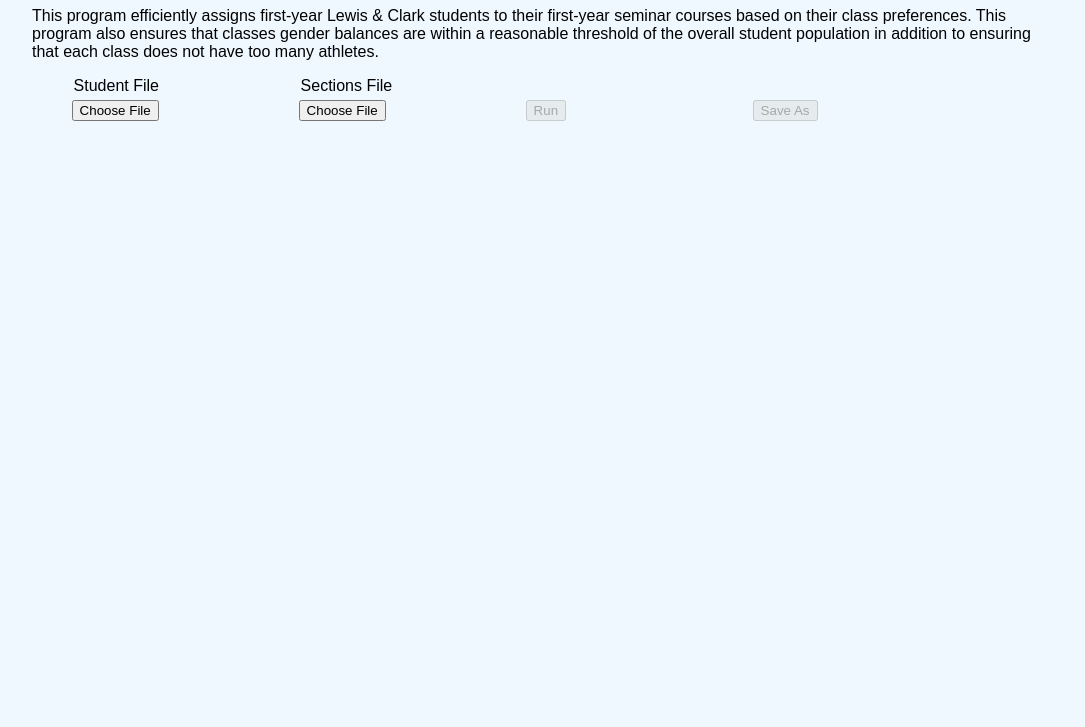
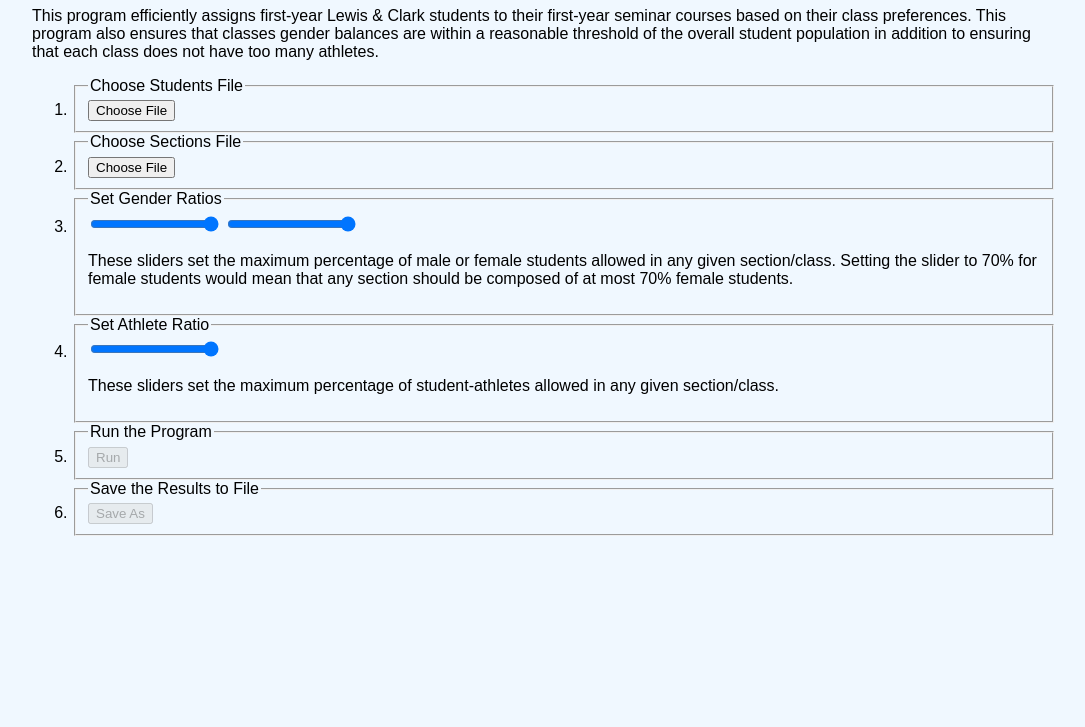
Before and after one commit to maxwellevin/SortingHat.org, a plain HTML site: page index.html in a window 1280 px wide. Shown: the part 73-800 px from the top of the page, without its empty margins (96-1181 px from the left). Drawn offline with Linux system fonts and the light colour scheme.

Commit message:
Controls are set up in fieldsets and contained in an ordered list for ease of use.

```diff
--- a/index.html
+++ b/index.html
@@ -8,40 +8,61 @@
 </head>
 <body>
 
-<h1>The Sorting Hat</h1>
-<p>
-    This program efficiently assigns first-year Lewis & Clark students to their first-year seminar courses based on
-    their class preferences. This program also ensures that classes gender balances are within a reasonable threshold of
-    the overall student population in addition to ensuring that each class does not have too many athletes.</p>
+<h1>Sorting Hat</h1>
+<p>This program efficiently assigns first-year Lewis & Clark students to their first-year seminar courses based on their
+    class preferences. This program also ensures that classes gender balances are within a reasonable threshold of the
+    overall student population in addition to ensuring that each class does not have too many athletes.</p>
 
-<div id="SortingHat">
-    <!-- Container for all interactive buttons. -->
-    <div id="buttons_container">
-        <!--Button to allow the user to upload a csv file with student information -->
+
+<div id="Controls">
+    <ol>
+        <li id="students_container">
             <fieldset>
-            <legend>Student File</legend>
+                <legend>Choose Students File</legend>
                 <button id="upload_student">Choose File</button>
+                <p hidden></p>  <!--For reporting stats or errors-->
             </fieldset>
-        <!--Button to allow the user to upload a csv file with section information -->
+        </li>
+        <li id="sections_container">
             <fieldset>
-            <legend>Sections File</legend>
+                <legend>Choose Sections File</legend>
                 <button id="upload_section">Choose File</button>
+                <p hidden></p>  <!--For reporting stats or errors-->
             </fieldset>
-        <!-- Button to start the program. Disabled until proper CSV files are uploaded. -->
+        </li>
+        <li id="gender_container">
             <fieldset>
+                <legend>Set Gender Ratios</legend>
+                <input id="female_ratio" type="range" min="0" max="100" value="100" class="slider">
+                <input id="male_ratio" type="range" min="0" max="100" value="100" class="slider">
+                <p>These sliders set the maximum percentage of male or female students allowed in any given
+                    section/class. Setting the slider to 70% for female students would mean that any section should
+                    be composed of at most 70% female students.</p>
+            </fieldset>
+        </li>
+        <li id="athlete_container">
+            <fieldset>
+                <legend>Set Athlete Ratio</legend>
+                <input id="athlete_ratio" type="range" min="0" max="100" value="100" class="slider">
+                <p>These sliders set the maximum percentage of student-athletes allowed in any given section/class.</p>
+            </fieldset>
+        </li>
+        <li id="run_container">
+            <fieldset>
+                <legend>Run the Program</legend>
                 <button id="run" disabled>Run</button>
             </fieldset>
-        <!-- Button to download the allocation results. Disabled until the program has run successfully. -->
+        </li>
+        <li id="download_container">
             <fieldset>
+                <legend>Save the Results to File</legend>
                 <button id="download" disabled>Save As</button>
             </fieldset>
+        </li>
+    </ol>
+
 </div>
 
-    <!-- Container to display a report of the program's allocation.-->
-    <div id="report_display">
-
-    </div>
-</div>
 
 </body>
 </html>
```
Lines whose indentation alone changed are shown as unchanged.
